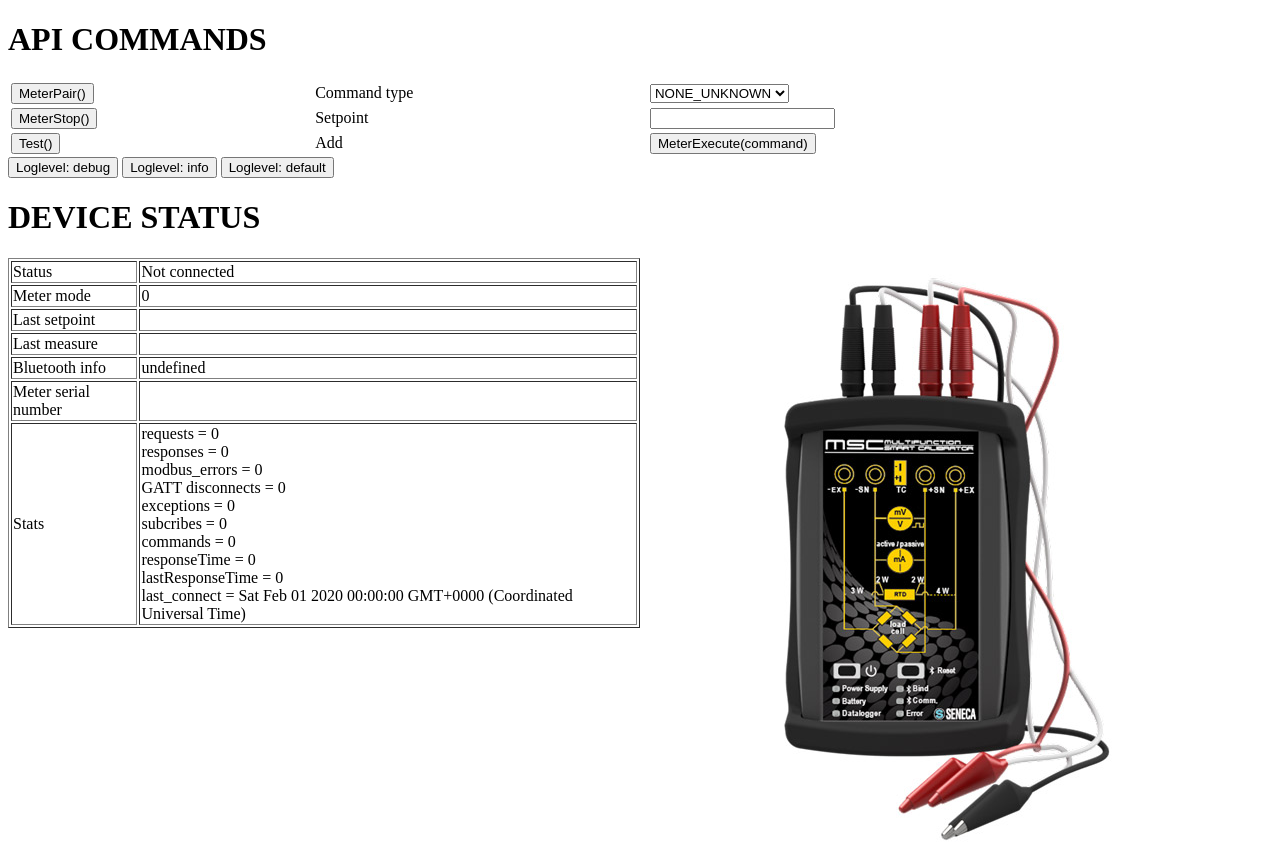
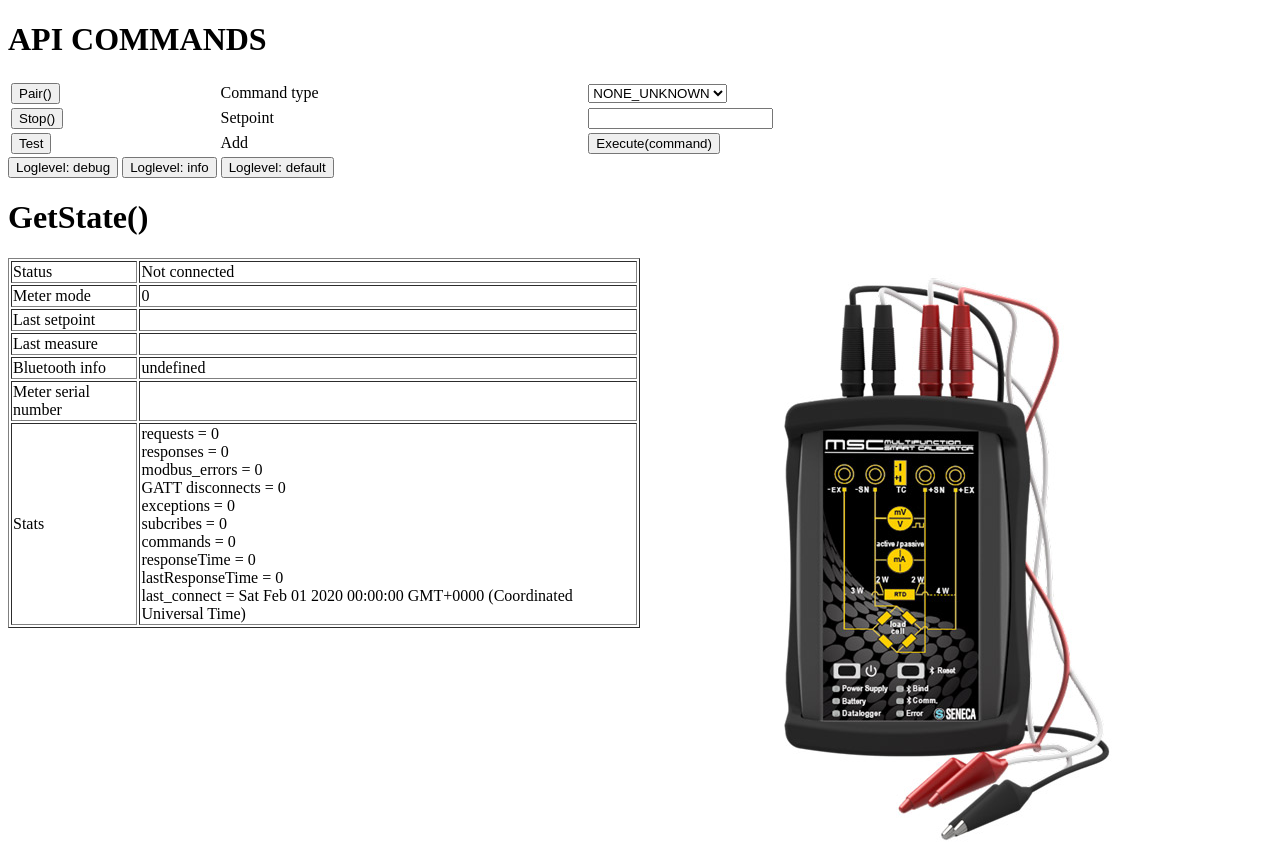
Before and after one commit to schneiderelectricsystemsitaly/bt-seneca-msc, a website: page index.html in a window 1280 px wide. Drawn offline with Linux system fonts and the light colour scheme.

Commit message:
testing web page work

```diff
--- a/index.html
+++ b/index.html
@@ -35,7 +35,7 @@
     <h1>API COMMANDS</h1>
     <table id="api" width="100%">
         <tr>
-            <td><button id="startBt">MeterPair()</button></td>
+            <td><button id="startBt">Pair()</button></td>
             <td>
                 <div id="resultPair"></div>
             </td>
@@ -46,7 +46,7 @@
             </td>
         </tr>
         <tr>
-            <td><button id="stopBt">MeterStop()</button></td>
+            <td><button id="stopBt">Stop()</button></td>
             <td>
                 <div id="resultStop"></div>
             </td>
@@ -54,13 +54,13 @@
             <td><input type="number" id="new_command_sp" /></td>
         </tr>
         <tr>
-            <td><button id="testBtn">Test()</button></td>
+            <td><button id="testBtn">Test</button></td>
             <td>
                 <div id="resultPair"></div>
             </td>
             <td>Add</td>
             <td>
-                <input type="button" id="executeBtn" value="MeterExecute(command)">
+                <input type="button" id="executeBtn" value="Execute(command)">
                 <div id="resultExecute"></div>
             </td>
         </tr>
@@ -70,7 +70,7 @@
     <input type="button" id="defaultLog" value="Loglevel: default" onclick="MSC.log.setLevel(MSC.log.levels.WARN);">
     <br />
     </div>
-    <h1>DEVICE STATUS</h1>
+    <h1>GetState()</h1>
     <div class="row">
         <div class="column">
             <table id="state" border="1">
```
Also changed, not shown: 1 other file.
